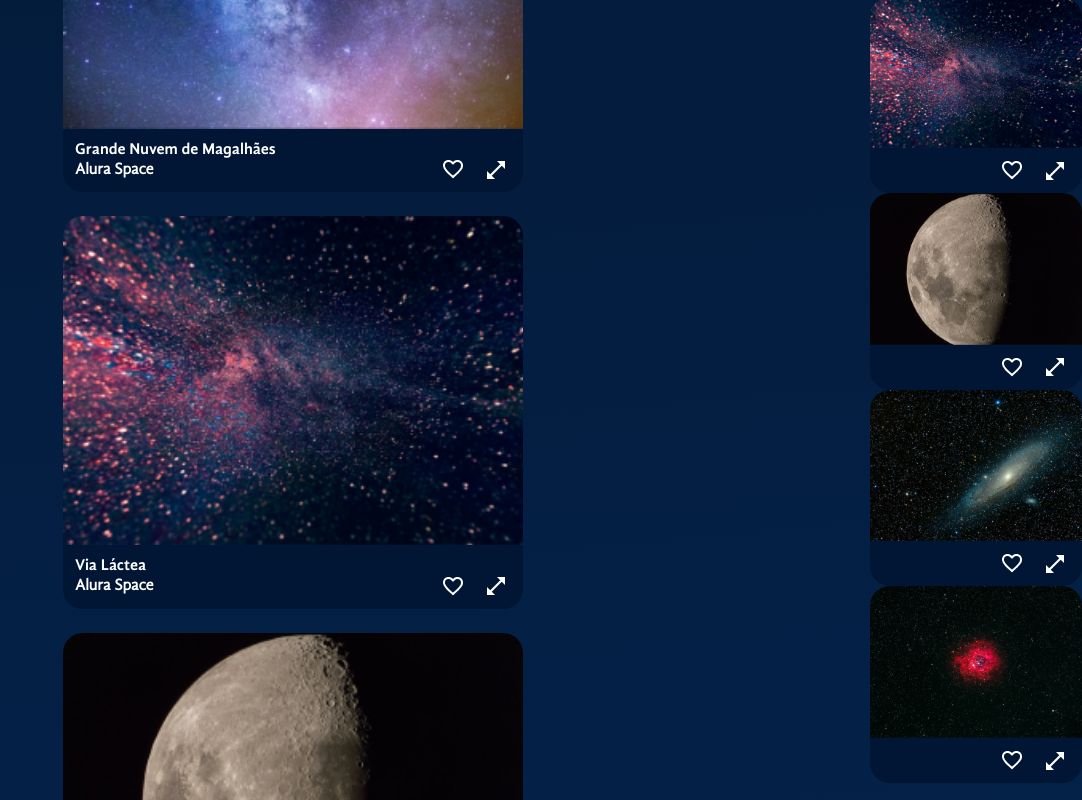
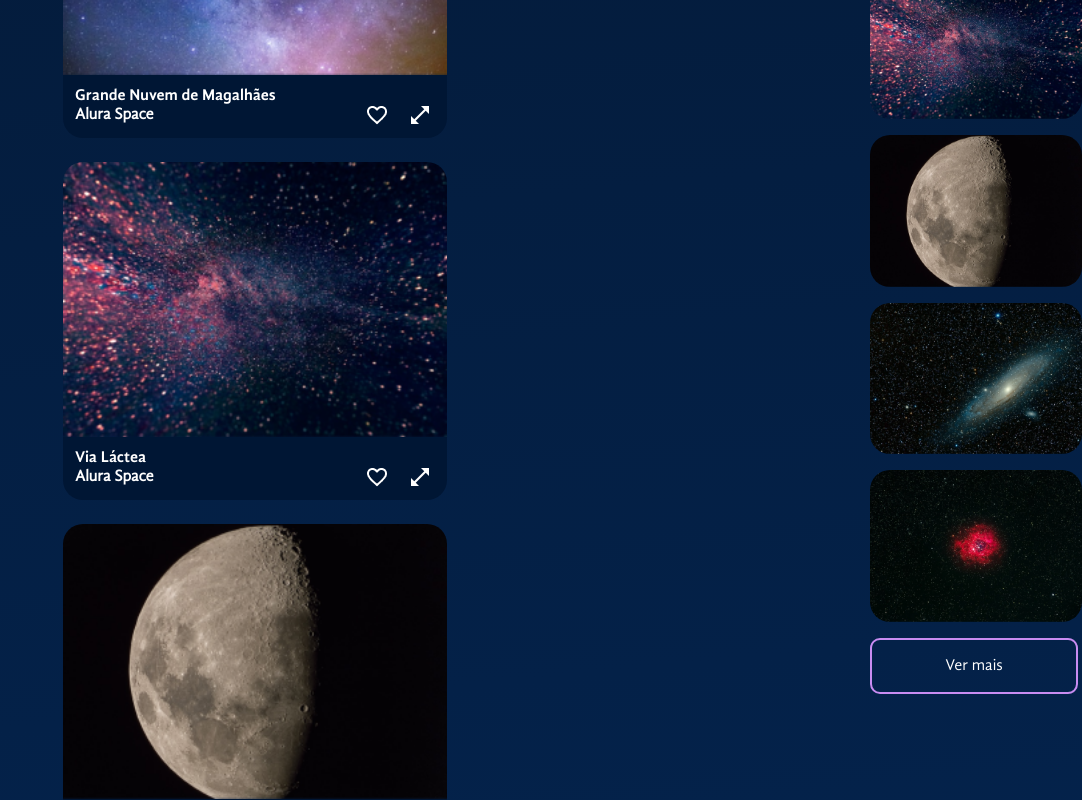
Before and after one commit to leviutima/spaceApp, a React (Vite) app: page / in a window 1280 px wide. Shown: the part 880-1680 px from the top of the page, without its empty margins (198-1280 px from the left). Built offline with nearby package versions, Linux system fonts and the light colour scheme.

Commit message:
adicionando funcao de favorito as tags

```diff
--- a/src/App.jsx
+++ b/src/App.jsx
@@ -35,6 +35,14 @@ const App = () => {
 
 const [fotosGaleria, setFotosGaleria] = useState(fotos)
 const [fotoSelecionada, setFotoSelecionada] = useState(null)
+const aoAlternarFavorito = (foto) => {
+  setFotosGaleria(fotos.map(fotoGaleria => {
+    return{
+      ...fotoGaleria,
+      favorita: fotoGaleria.id == foto.id ? !foto.favorita : foto.favorita
+    }
+  }))
+}
 
   return (
     <>
@@ -50,6 +58,7 @@ const [fotoSelecionada, setFotoSelecionada] = useState(null)
               />
             <Galeria
               aoFotoSelecionada={foto => setFotoSelecionada(foto)}
+              aoAlternarFavorito={aoAlternarFavorito}
               fotos={fotosGaleria}
             />
             </SectionGaleria>
@@ -57,6 +66,7 @@ const [fotoSelecionada, setFotoSelecionada] = useState(null)
           </AppContainer>
           <ModalZoom
             fotos={fotoSelecionada}
+            aoFechar={() => setFotoSelecionada(null)}
           />
       </FundoGradiente>
     </>
--- a/src/components/Galeria/Imagens/Index.jsx
+++ b/src/components/Galeria/Imagens/Index.jsx
@@ -4,13 +4,14 @@ import BotaoIcone from "../../BotaoIcone/Index"
 
 const Figure = styled.figure`
     width: ${props => props.$expandida ? '90%' : '460px'};
-    max-width: 100%;
+    width: 30vw;
     margin: 0;
     display: flex;
     flex-direction: column;
     & > img {
         max-width: 100%;
         border-radius: 20px 20px 0 0;
+        width: 50vw;
     }
     figcaption {
         background-color: #001634;
@@ -37,15 +38,24 @@ const Rodape = styled.footer`
     align-items: center;
 `
 
-const Imagens = ({ fotos, expandida = false, aoZoomSolicitado }) => {
+const Imagens = ({ fotos, expandida = false, aoZoomSolicitado, aoAlternarFavorito }) => {
+
+
+    //const iconeFavorito = foto.favorita ? '/icones/favorito-ativo.png' : '/icones/favorito.png'
+
+    let iconeFavorito = '/icones/favorito.png';
+    if (fotos.favorita) {
+        iconeFavorito = '/icones/favorito-ativo.png'
+    }
+
     return (<Figure $expandida={expandida} id={`foto-${fotos.id}`}>
         <img src={fotos.path} alt={fotos.alt} />
         <figcaption>
             <h3>{fotos.titulo}</h3>
             <Rodape>
                 <h4>{fotos.fonte}</h4>
-                <BotaoIcone>
-                    <img src="/icones/favorito.png" alt="Icone de favorito" />
+                <BotaoIcone onClick={(() => aoAlternarFavorito(fotos))}>
+                    <img src={iconeFavorito} alt="Icone de favorito"/>
                 </BotaoIcone>
                 {!expandida && <BotaoIcone aria-hidden={expandida} onClick={() => aoZoomSolicitado(fotos)}>
                     <img src="/icones/expandir.png" alt="Icone de expandir" />
--- a/src/components/Galeria/Index.jsx
+++ b/src/components/Galeria/Index.jsx
@@ -16,12 +16,11 @@ const SectionResponse = styled.section`
 
 const ImagensContainer = styled.section`
     display: flex;
-    justify-content: space-between;
     flex-wrap: wrap;
     gap: 24px;
 `
 
-const Galeria = ({fotos = [], aoFotoSelecionada }) => {
+const Galeria = ({fotos = [], aoFotoSelecionada, aoAlternarFavorito }) => {
 
     return(
       <>
@@ -32,6 +31,7 @@ const Galeria = ({fotos = [], aoFotoSelecionada }) => {
             <ImagensContainer>
               {fotos.map( foto => <Imagens
                 aoZoomSolicitado={aoFotoSelecionada}
+                aoAlternarFavorito={aoAlternarFavorito}
                 key={foto.id}
                 fotos={foto}/>)
               }
--- a/src/components/Galeria/Populares/Index.jsx
+++ b/src/components/Galeria/Populares/Index.jsx
@@ -4,20 +4,37 @@ import Imagens from "../Imagens/Index"
 import fotos from './fotos-populares.json'
 
 const ContainerPopular = styled.div `
-
+    gap: 16px;
+    display: flex;
+    flex-direction: column;
+`
+const Imagem = styled.img`
+    max-width: 212px;
+    border-radius: 20px;
+`
+const Botao = styled.button`
+    border-radius: 10px;
+    border: 2px solid;
+    border-color: #C98CF1;
+    color: #fff;
+    background-color: transparent;
+    width: 208px;
+    height: 56px;
+    cursor: pointer;
 `
 
-
 const Populares = () => {
-    return <div style={{ minWidth: 212 }}>
+    return <div
+        style={{ minWidth: 212 }}>
         <Titulo $alinhamento="center">Populares</Titulo>
         <ContainerPopular>
-            {fotos.map(foto => <Imagens
+            {fotos.map(foto => <Imagem
             key={foto.id}
             src={foto.path}
             alt={foto.alt}
-            fotos={foto}/>)
+            />)
             }
+        <Botao>Ver mais</Botao>
         </ContainerPopular>
     </div>
 }
--- a/src/components/ModalZoom/Index.jsx
+++ b/src/components/ModalZoom/Index.jsx
@@ -1,5 +1,7 @@
 import styled from "styled-components"
 import Imagens from "../Galeria/Imagens/Index"
+import BotaoIcone from "../BotaoIcone/Index"
+
 
 const OverLay = styled.div `
     background-color: rgba(0, 0, 0, 0.7);
@@ -13,20 +15,34 @@ const OverLay = styled.div `
 const DialogEstilizado = styled.dialog`
     position: absolute;
     top: 294px;
+    background: transparent;
+    padding: 0;
+    border: 0;
+    width: 1156px;
+    display: flex;
+    justify-content: center;
+    form {
+        button {
+            position: relative;
+            top: 20px;
+            right: 60px;
+        }
+    }
 `
 
 
-const ModalZoom = ({ fotos }) => {
+const ModalZoom = ({ fotos, aoFechar }) => {
     return(
         <>
             {fotos && <>
         <OverLay/>
-        <DialogEstilizado open = {!!fotos}>
+        <DialogEstilizado open = {!!fotos} onClose={aoFechar}>
             <Imagens fotos={fotos} expandida={true}/>
-            <p>Exemplo do Mozilla</p>
-                <form method="dialog">
-                    <button type="submit">ok</button>
-                </form>
+            <form method="dialog">
+                <BotaoIcone>
+                    <img src="/icones/fechar.png" alt='Icone de fechar'></img>
+                </BotaoIcone>
+            </form>
         </DialogEstilizado>
             </>}
         </>
```
